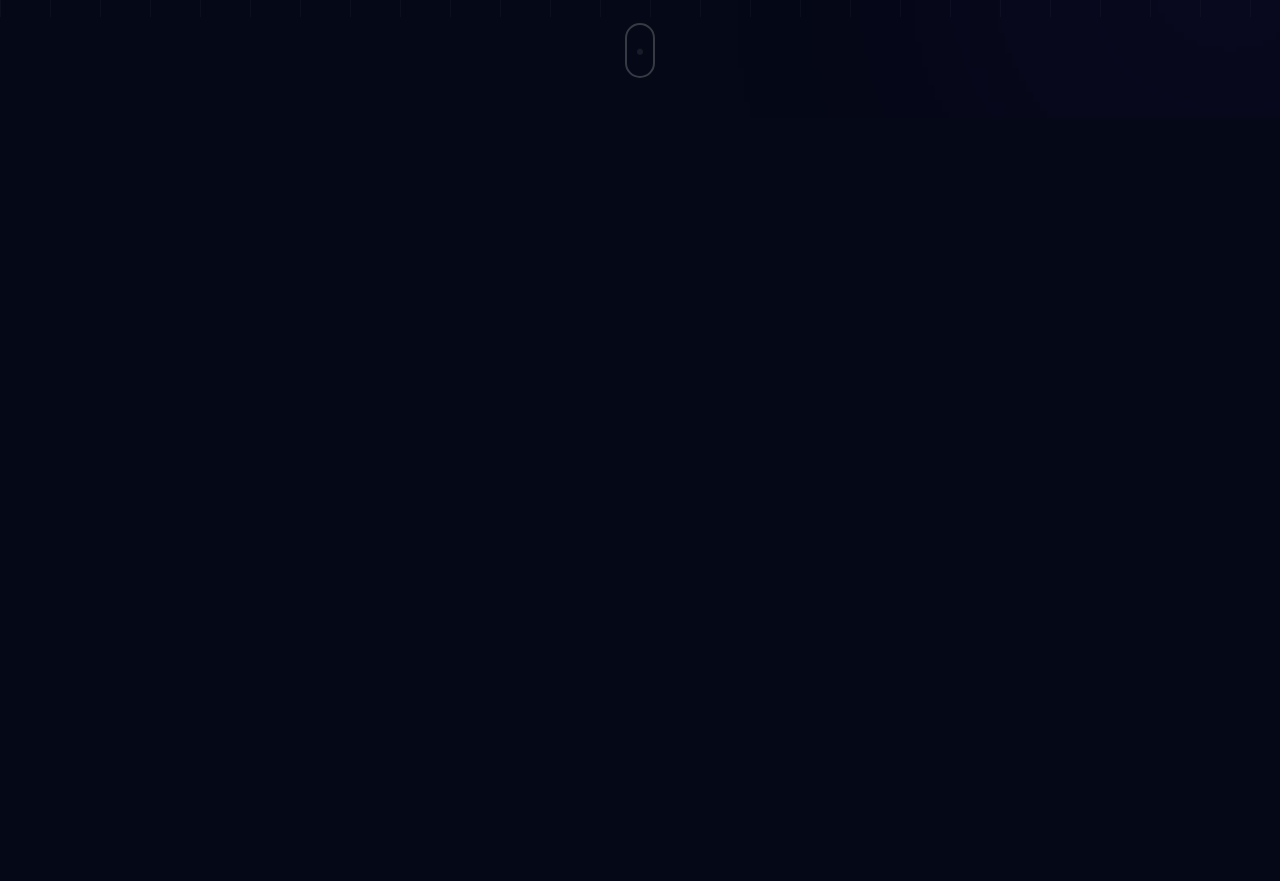
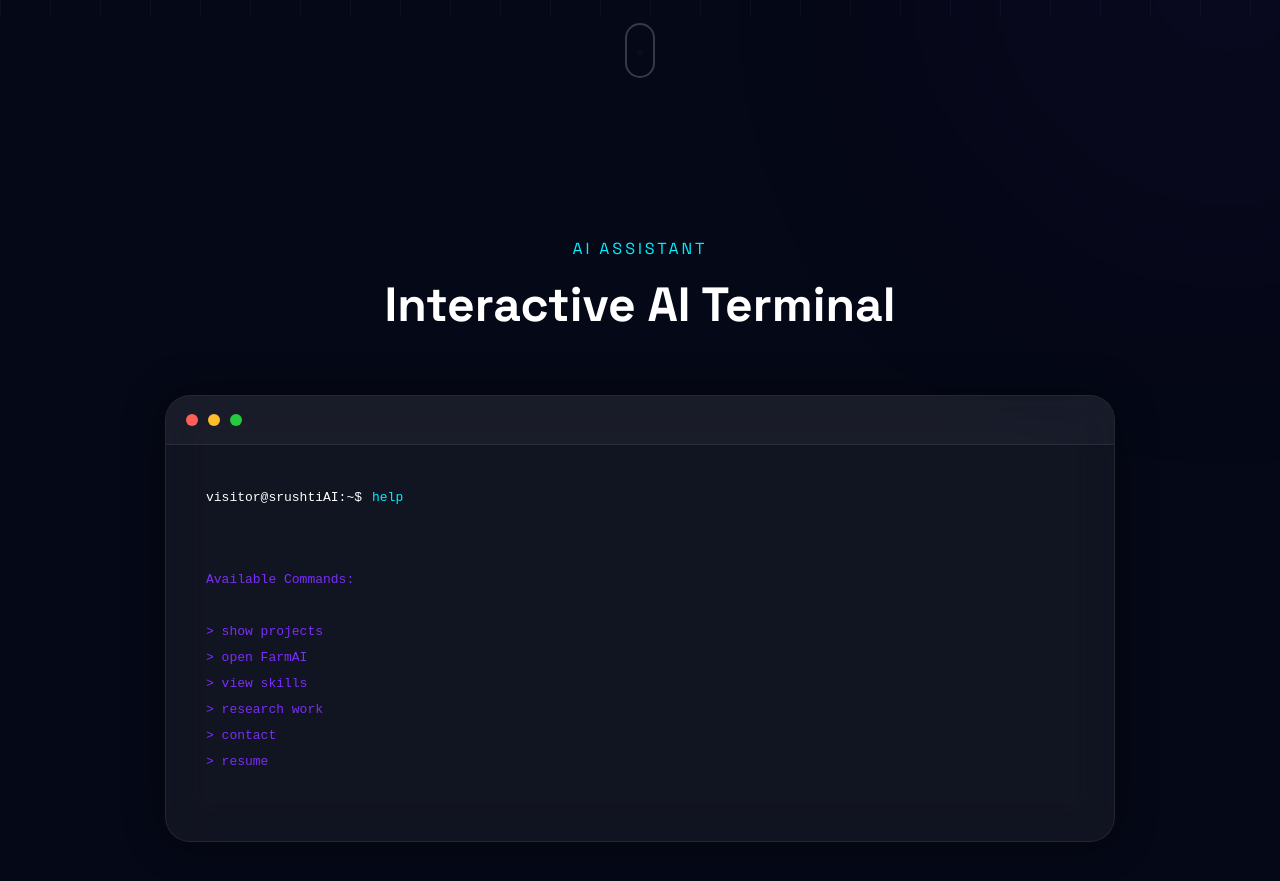
Before and after one commit to srushtilakare/my-portfolio, a React (Vite) app: page / in a window 1280 px wide. Shown: the part 783-1664 px from the top of the page. Before the commit the page ends 901 px from the top, so only its background shows below. Built offline with nearby package versions, Linux system fonts and the light colour scheme.

Commit message:
added terminal

```diff
--- a/src/App.jsx
+++ b/src/App.jsx
@@ -3,6 +3,7 @@ import BackgroundGlow from "./components/BackgroundGlow";
 import Hero from "./sections/Hero";
 import CustomCursor from "./components/CustomCursor";
 import Particles from "./components/Particles";
+import Terminal from "./sections/Terminal";
 
 function App() {
   return (
@@ -12,6 +13,7 @@ function App() {
       <BackgroundGlow />
       <Navbar />
       <Hero />
+      <Terminal />
     </>
   );
 }
--- /dev/null
+++ b/src/sections/Terminal.jsx
@@ -0,0 +1,86 @@
+import "../styles/terminal.css";
+
+import { TypeAnimation } from "react-type-animation";
+
+function Terminal() {
+
+  return (
+
+    <section className="terminal-section">
+
+      <div className="container">
+
+        <div className="terminal-header">
+
+          <p className="terminal-subtitle">
+            AI ASSISTANT
+          </p>
+
+          <h2>
+            Interactive AI Terminal
+          </h2>
+
+        </div>
+
+        <div className="terminal-window">
+
+          {/* TOP BAR */}
+
+          <div className="terminal-topbar">
+
+            <span className="red"></span>
+            <span className="yellow"></span>
+            <span className="green"></span>
+
+          </div>
+
+          {/* TERMINAL CONTENT */}
+
+          <div className="terminal-body">
+
+            <p>
+              <span className="prompt">
+                visitor@srushtiAI:~$
+              </span>
+
+              help
+            </p>
+
+            <div className="terminal-output">
+
+              <TypeAnimation
+                sequence={[
+                  `
+Available Commands:
+
+> show projects
+> open FarmAI
+> view skills
+> research work
+> contact
+> resume
+                  `,
+                  2000,
+                ]}
+                speed={70}
+                repeat={Infinity}
+                style={{
+                  whiteSpace: "pre-line",
+                  display: "block"
+                }}
+              />
+
+            </div>
+
+          </div>
+
+        </div>
+
+      </div>
+
+    </section>
+
+  );
+}
+
+export default Terminal;
--- a/src/styles/background.css
+++ b/src/styles/background.css
@@ -19,5 +19,5 @@
 
     background-size: 50px 50px;
 
-    z-index: -2;
+    z-index: -4;
   }
--- a/src/styles/particles.css
+++ b/src/styles/particles.css
@@ -6,7 +6,7 @@
 
     overflow: hidden;
 
-    z-index: -1;
+    z-index: -3;
   }
 
   .particle {
--- /dev/null
+++ b/src/styles/terminal.css
@@ -0,0 +1,121 @@
+.terminal-section {
+
+    padding: 120px 5%;
+
+    position: relative;
+  }
+
+  .terminal-header {
+
+    margin-bottom: 60px;
+
+    text-align: center;
+  }
+
+  .terminal-subtitle {
+
+    color: var(--primary-color);
+
+    letter-spacing: 3px;
+
+    margin-bottom: 15px;
+  }
+
+  .terminal-header h2 {
+
+    font-size: 3rem;
+  }
+
+  .terminal-window {
+
+    max-width: 950px;
+
+    margin: auto;
+
+    background: rgba(255,255,255,0.05);
+
+    border: 1px solid rgba(255,255,255,0.08);
+
+    border-radius: 25px;
+
+    overflow: hidden;
+
+    backdrop-filter: blur(20px);
+
+    box-shadow:
+      0 0 40px rgba(0,0,0,0.4);
+  }
+
+  .terminal-topbar {
+
+    display: flex;
+    gap: 10px;
+
+    padding: 18px 20px;
+
+    border-bottom: 1px solid rgba(255,255,255,0.08);
+
+    background: rgba(255,255,255,0.03);
+  }
+
+  .terminal-topbar span {
+
+    width: 12px;
+    height: 12px;
+
+    border-radius: 50%;
+  }
+
+  .red {
+    background: #ff5f56;
+  }
+
+  .yellow {
+    background: #ffbd2e;
+  }
+
+  .green {
+    background: #27c93f;
+  }
+
+  .terminal-body {
+
+    padding: 40px;
+
+    min-height: 350px;
+
+    font-family: monospace;
+
+    color: #00f0ff;
+
+    line-height: 2;
+  }
+
+  .prompt {
+
+    color: white;
+
+    margin-right: 10px;
+  }
+
+  .terminal-output {
+
+    margin-top: 30px;
+
+    color: #7b2ff7;
+  }
+
+  /* RESPONSIVE */
+
+  @media (max-width: 768px) {
+
+    .terminal-header h2 {
+
+      font-size: 2.2rem;
+    }
+
+    .terminal-body {
+
+      padding: 25px;
+    }
+  }
```
